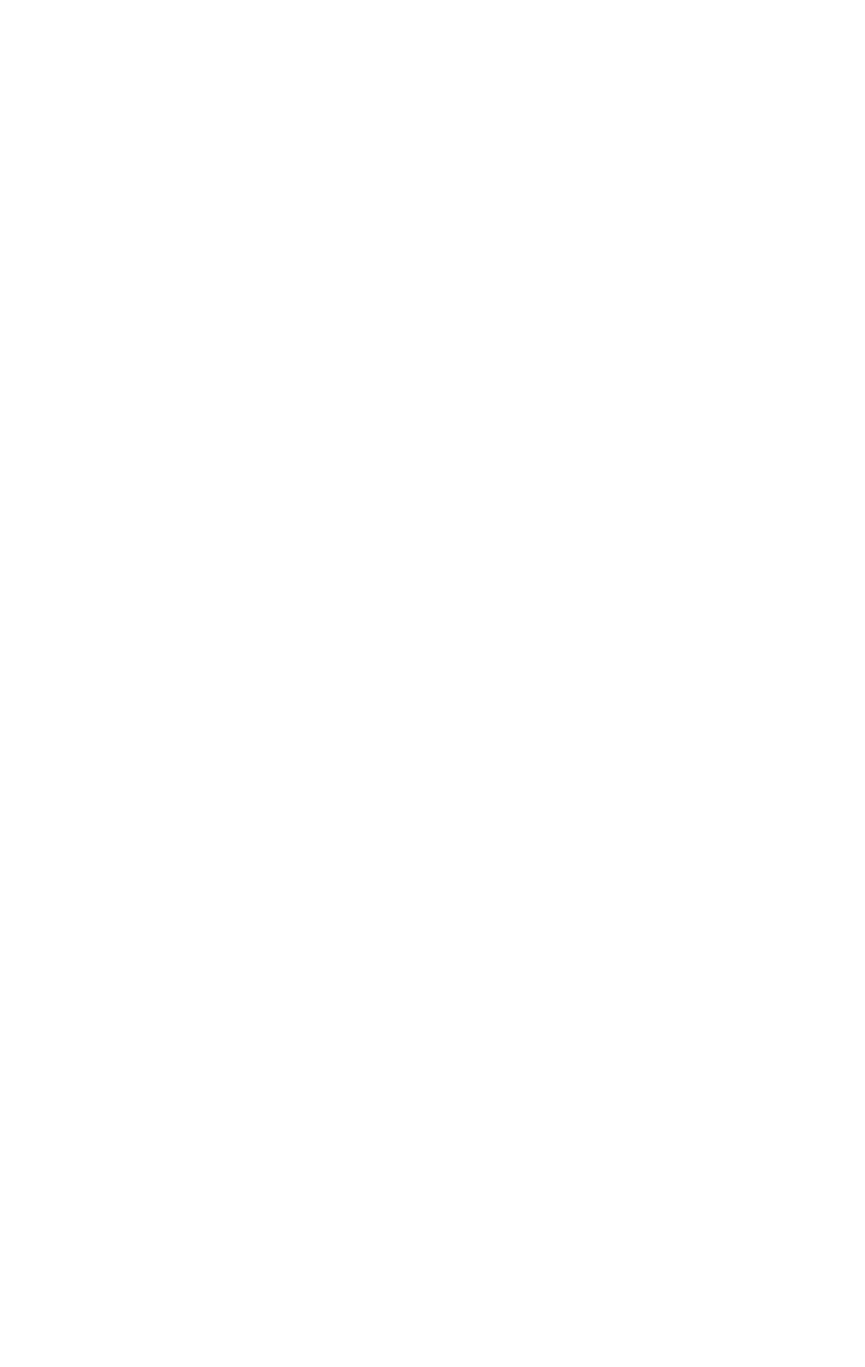
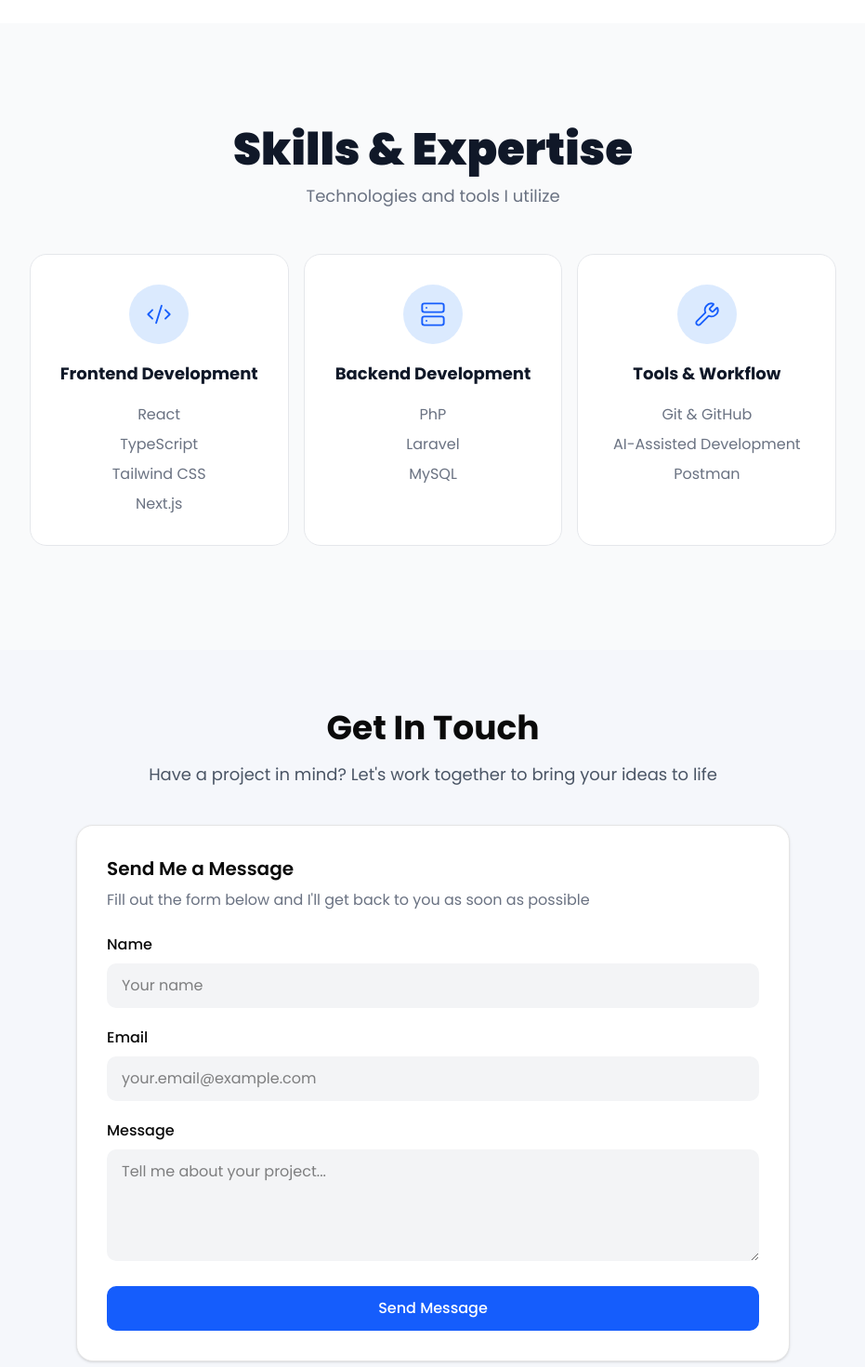
Before and after one commit to EObed/obed-effum-portfolio, a Next.js app: page / in a window 1280 px wide. Shown: the part 1640-3110 px from the top of the page at 93% size, without its empty margins (174-1105 px from the left). Before the commit the page ends 1665 px from the top, so only its background shows below. Built offline with nearby package versions, Linux system fonts and the light colour scheme.

Commit message:
Created components for skills and contact sections

```diff
--- a/app/page.tsx
+++ b/app/page.tsx
@@ -1,6 +1,8 @@
 import NavBar from "@/components/NavBar";
 import Hero from "@/components/Hero";
 import About from "@/components/About";
+import Skills from "@/components/skills/Skills";
+import Contact from "@/components/Contact";
 
 export default function Home() {
   return (
@@ -8,6 +10,8 @@ export default function Home() {
       <NavBar />
       <Hero />
       <About />
+      <Skills />
+      <Contact />
     </div>
   );
 }
--- /dev/null
+++ b/components/Contact.tsx
@@ -0,0 +1,110 @@
+"use client";
+
+import { useState } from "react";
+
+export default function Contact() {
+    const [form, setForm] = useState({
+        name: "",
+        email: "",
+        message: "",
+    });
+
+
+    const isValidEmail = (email: string) => {
+        return /^[^\s@]+@[^\s@]+\.[^\s@]+$/.test(email);
+    };
+
+    const handleChange = (
+        e: React.ChangeEvent<HTMLInputElement | HTMLTextAreaElement>
+    ) => {
+        setForm({ ...form, [e.target.name]: e.target.value });
+    };
+
+
+
+    const handleSubmit = (e: React.FormEvent) => {
+        e.preventDefault();
+
+
+        if (
+            form.name &&
+            form.email &&
+            form.message &&
+            isValidEmail(form.email)
+        ) {
+            console.log("Form submitted:", form);
+        }
+    };
+
+    return (
+        <section id="contact" className="py-16 px-4 bg-[#f5f7fb]">
+            <div className="max-w-3xl mx-auto text-center mb-10">
+                <h2 className="text-4xl font-bold mb-4">Get In Touch</h2>
+                <p className="text-gray-600 text-lg">
+                    Have a project in mind? Let&apos;s work together to bring your ideas to life
+                </p>
+            </div>
+
+            <div className="max-w-3xl mx-auto bg-white rounded-2xl shadow-sm p-6 sm:p-8 border">
+                <h3 className="text-xl font-semibold mb-2">Send Me a Message</h3>
+                <p className="text-gray-500 mb-6">
+                    Fill out the form below and I&apos;ll get back to you as soon as possible
+                </p>
+
+                <form onSubmit={handleSubmit} className="space-y-5">
+                    <div>
+                        <label className="block mb-2 font-medium">Name</label>
+                        <input
+                            type="text"
+                            name="name"
+                            placeholder="Your name"
+                            value={form.name}
+                            onChange={handleChange}
+                            className="w-full rounded-lg bg-gray-100 px-4 py-3 outline-none focus:ring-2 focus:ring-blue-500"
+                            required
+                        />
+
+                    </div>
+                    <div>
+                        <label className="block mb-2 font-medium">Email</label>
+                        <input
+                            type="email"
+                            name="email"
+                            placeholder="your.email@example.com"
+                            value={form.email}
+                            onChange={handleChange}
+                            className="w-full rounded-lg bg-gray-100 px-4 py-3 outline-none focus:ring-2 focus:ring-blue-500"
+                            required
+                        />
+
+                        {form.email.length >= 2 && !isValidEmail(form.email) && (
+                            <p className="text-sm text-red-500 mt-1">
+                                Please enter a valid email — I’ll contact you via this email
+                            </p>
+                        )}
+
+                    </div>
+                    <div>
+                        <label className="block mb-2 font-medium">Message</label>
+                        <textarea
+                            name="message"
+                            placeholder="Tell me about your project..."
+                            value={form.message}
+                            onChange={handleChange}
+                            rows={4}
+                            className="w-full rounded-lg bg-gray-100 px-4 py-3 outline-none focus:ring-2 focus:ring-blue-500"
+                            required
+                        />
+                    </div>
+
+                    <button
+                        type="submit"
+                        className="w-full bg-blue-600 text-white py-3 rounded-lg font-medium hover:bg-blue-700 transition"
+                    >
+                        Send Message
+                    </button>
+                </form>
+            </div>
+        </section>
+    );
+}
--- /dev/null
+++ b/components/skills/SkillCard.tsx
@@ -0,0 +1,55 @@
+"use client"
+
+import { useEffect, useRef } from "react";
+import type { LucideIcon } from "lucide-react";
+
+interface SkillCardProps {
+    icon: LucideIcon
+    title: string
+    skills: string[]
+    delay?: number
+}
+
+export const SkillCard = ({ icon: Icon, title, skills, delay = 0 }: SkillCardProps) => {
+    const cardRef = useRef<HTMLDivElement>(null)
+
+    useEffect(() => {
+        const observer = new IntersectionObserver(
+            (entries) => {
+                entries.forEach((entry) => {
+                    if (entry.isIntersecting) {
+                        entry.target.classList.add("in-view")
+                    }
+                })
+            },
+            { threshold: 0.15 }
+        )
+        if (cardRef.current) observer.observe(cardRef.current)
+        return () => observer.disconnect()
+    }, [])
+
+    return (
+        <div
+            ref={cardRef}
+            className="skill-card reveal-card group flex flex-col items-center text-center gap-5 p-8 bg-white border border-gray-200 rounded-2xl cursor-default transition-shadow duration-300 hover:shadow-xl"
+            style={{ transitionDelay: `${delay}ms` }}
+        >
+            {/* Icon bubble */}
+            <div className="w-16 h-16 rounded-full bg-blue-100 flex items-center justify-center shrink-0">
+                <Icon size={28} strokeWidth={1.6} className="text-blue-600" />
+            </div>
+
+            {/* Title */}
+            <h3 className="text-lg font-bold text-gray-900 leading-snug">{title}</h3>
+
+            {/* Skills list */}
+            <ul className="flex flex-col gap-2">
+                {skills.map((skill) => (
+                    <li key={skill} className="text-gray-500 text-sm md:text-base">
+                        {skill}
+                    </li>
+                ))}
+            </ul>
+        </div>
+    )
+}
--- /dev/null
+++ b/components/skills/Skills.tsx
@@ -0,0 +1,99 @@
+"use client";
+import { useEffect, useRef } from "react";
+import {SkillCard} from "@/components/skills/SkillCard";
+import { Code2, Server, Wrench } from "lucide-react"
+
+
+const Skills = () => {
+    const titleRef = useRef<HTMLDivElement>(null);
+
+    const skillsData = [
+        {
+            icon: Code2,
+            title: "Frontend Development",
+            skills: ["React", "TypeScript", "Tailwind CSS", "Next.js"],
+        },
+        {
+            icon: Server,
+            title: "Backend Development",
+            skills: ["PhP", "Laravel", "MySQL"],
+        },
+        {
+            icon: Wrench,
+            title: "Tools & Workflow",
+            skills: ["Git & GitHub", "AI-Assisted Development", "Postman"],
+        },
+    ]
+
+    useEffect(() => {
+        const observer = new IntersectionObserver(
+            (entries) => {
+                entries.forEach((entry) => {
+                    if (entry.isIntersecting) entry.target.classList.add("in-view")
+                })
+            },
+            { threshold: 0.2 }
+        )
+        if (titleRef.current) observer.observe(titleRef.current)
+        return () => observer.disconnect()
+    }, [])
+
+    return (
+        <>
+            <style>{`
+                .reveal-title {
+                    opacity: 0;
+                    transform: translateY(30px);
+                    transition: opacity 0.6s ease, transform 0.6s ease;
+                }
+                .reveal-title.in-view {
+                    opacity: 1;
+                    transform: translateY(0);
+                }
+                .reveal-card {
+                    opacity: 0;
+                    transform: scale(0.93) translateY(36px);
+                    filter: blur(4px);
+                    transition:
+                        opacity 0.65s ease,
+                        transform 0.65s ease,
+                        filter 0.65s ease,
+                        box-shadow 0.3s ease;
+                }
+                .reveal-card.in-view {
+                    opacity: 1;
+                    transform: scale(1) translateY(0);
+                    filter: blur(0);
+                }
+            `}</style>
+
+            <section id="skills" className="w-full bg-gray-50 px-6 py-20 md:py-28">
+                <div className="max-w-6xl mx-auto flex flex-col gap-12">
+                    <div ref={titleRef} className="reveal-title text-center flex flex-col gap-3">
+                        <h2 className="text-4xl md:text-5xl font-black text-gray-900">
+                            Skills &amp; Expertise
+                        </h2>
+                        <p className="text-gray-500 text-base md:text-lg">
+                            Technologies and tools I utilize
+                        </p>
+                    </div>
+
+                    <div className="grid sm:grid-cols-1 md:grid-cols-2 lg:grid-cols-3 gap-4 max-w-6xl mx-auto">
+                        {skillsData.map((item, i) => (
+                            <SkillCard
+                                key={item.title}
+                                icon={item.icon}
+                                title={item.title}
+                                skills={item.skills}
+                                delay={i * 100}
+                            />
+                        ))}
+                    </div>
+
+                </div>
+            </section>
+        </>
+    )
+}
+
+export default Skills
```
